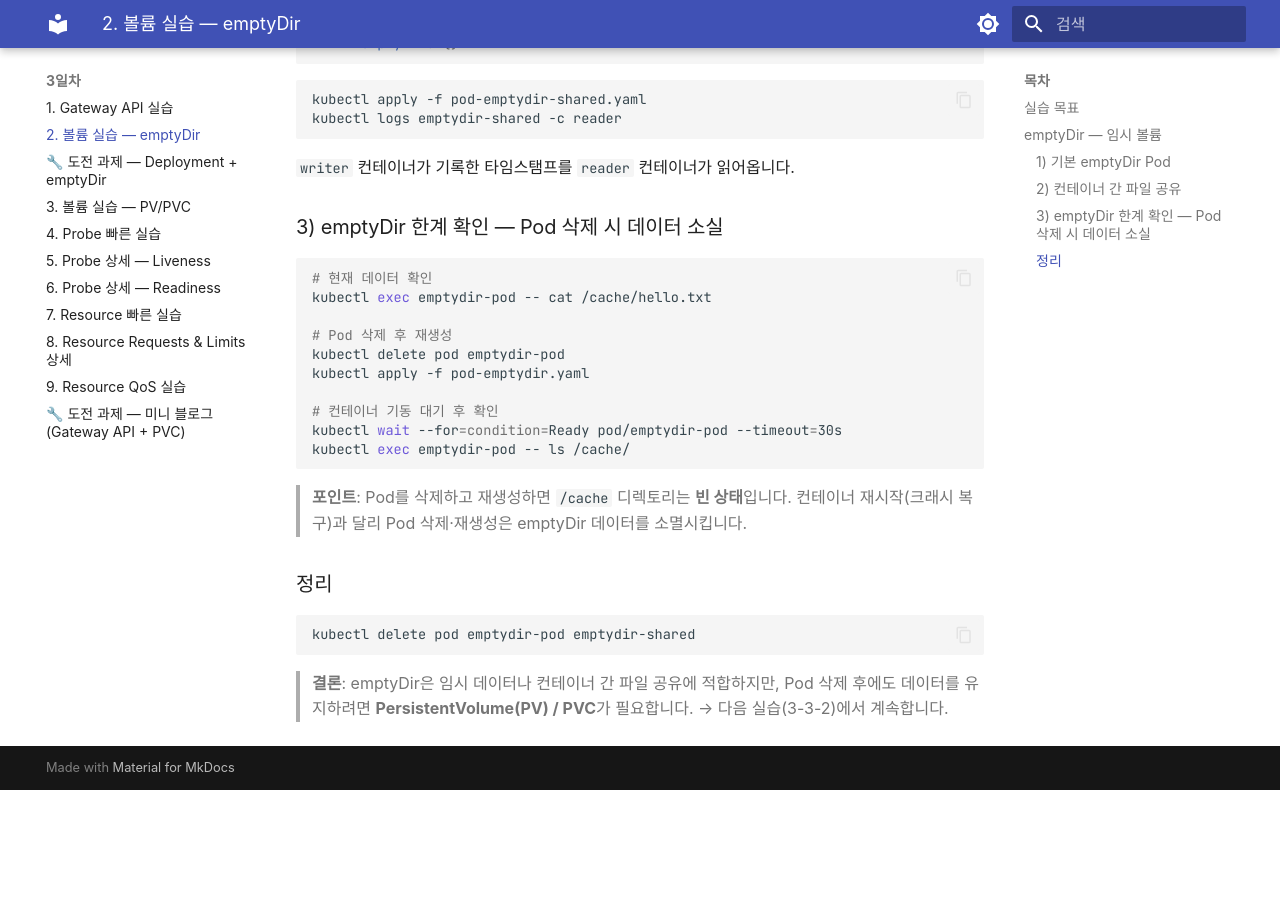
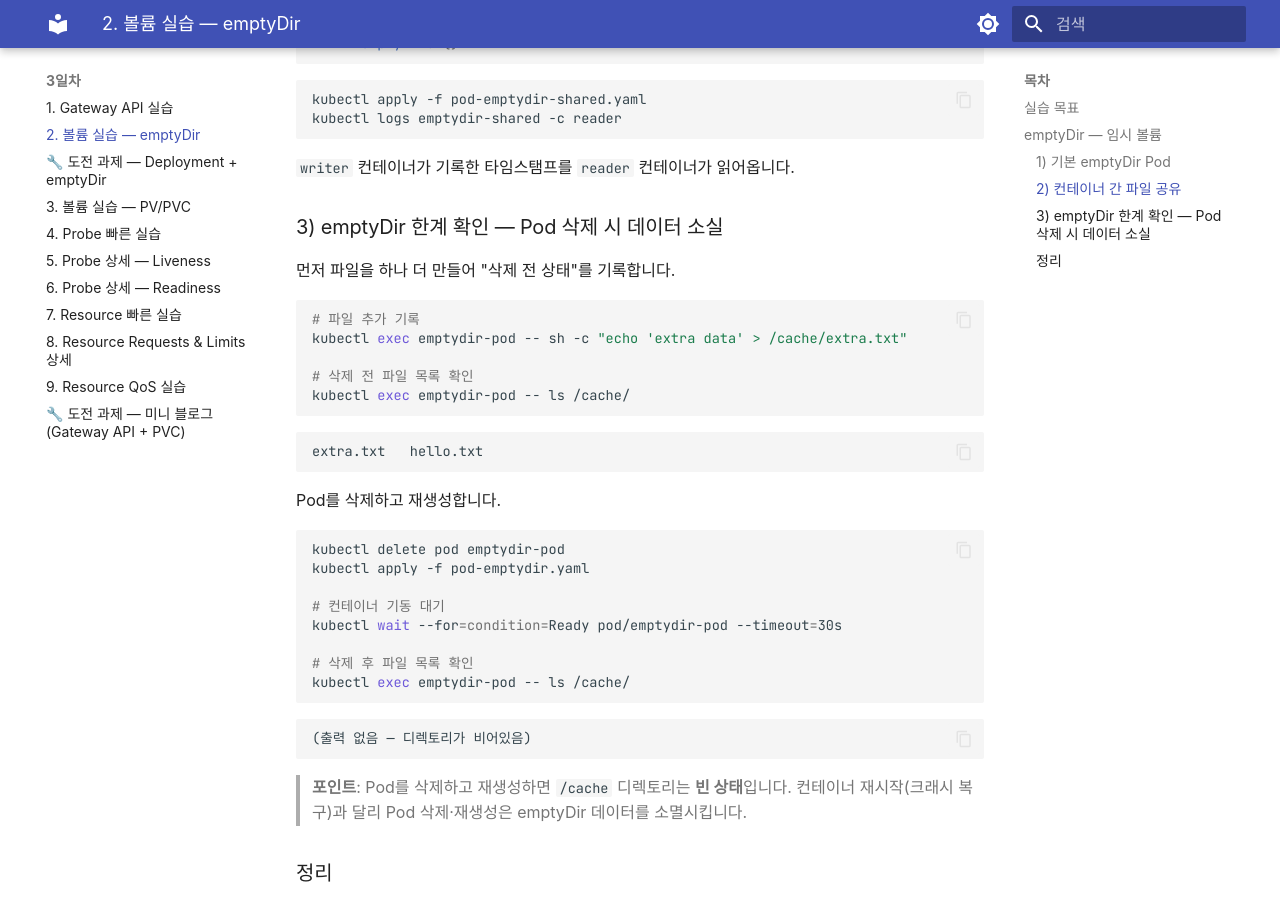
Before and after one commit to skilleat-labs/k8s-for-4days, an MkDocs documentation site: the page built from docs/day3/3-3-1-emptydir.md, in a window 1280 px wide and 900 px high, scrolled down 1883 px. Built offline with MkDocs 1.6.1 and Material for MkDocs 9.7.7, drawn with Linux system fonts in a browser that asks for light colours; some web fonts are replaced; before the commit the page ends 2673 px from its top, so only the background shows below that.

Commit message:
Add file creation step before emptyDir deletion test for clear before/after comparison
Co-Authored-By: Claude Sonnet 4.6 <noreply@anthropic.com>

````diff
--- a/docs/day3/3-3-1-emptydir.md
+++ b/docs/day3/3-3-1-emptydir.md
@@ -90,17 +90,35 @@ kubectl logs emptydir-shared -c reader
 
 ### 3) emptyDir 한계 확인 — Pod 삭제 시 데이터 소실
 
+먼저 파일을 하나 더 만들어 "삭제 전 상태"를 기록합니다.
+
 ```bash
-# 현재 데이터 확인
-kubectl exec emptydir-pod -- cat /cache/hello.txt
+# 파일 추가 기록
+kubectl exec emptydir-pod -- sh -c "echo 'extra data' > /cache/extra.txt"
 
-# Pod 삭제 후 재생성
+# 삭제 전 파일 목록 확인
+kubectl exec emptydir-pod -- ls /cache/
+```
+
+```
+extra.txt   hello.txt
+```
+
+Pod를 삭제하고 재생성합니다.
+
+```bash
 kubectl delete pod emptydir-pod
 kubectl apply -f pod-emptydir.yaml
 
-# 컨테이너 기동 대기 후 확인
+# 컨테이너 기동 대기
 kubectl wait --for=condition=Ready pod/emptydir-pod --timeout=30s
+
+# 삭제 후 파일 목록 확인
 kubectl exec emptydir-pod -- ls /cache/
+```
+
+```
+(출력 없음 — 디렉토리가 비어있음)
 ```
 
 > **포인트**: Pod를 삭제하고 재생성하면 `/cache` 디렉토리는 **빈 상태**입니다. 컨테이너 재시작(크래시 복구)과 달리 Pod 삭제·재생성은 emptyDir 데이터를 소멸시킵니다.
````
